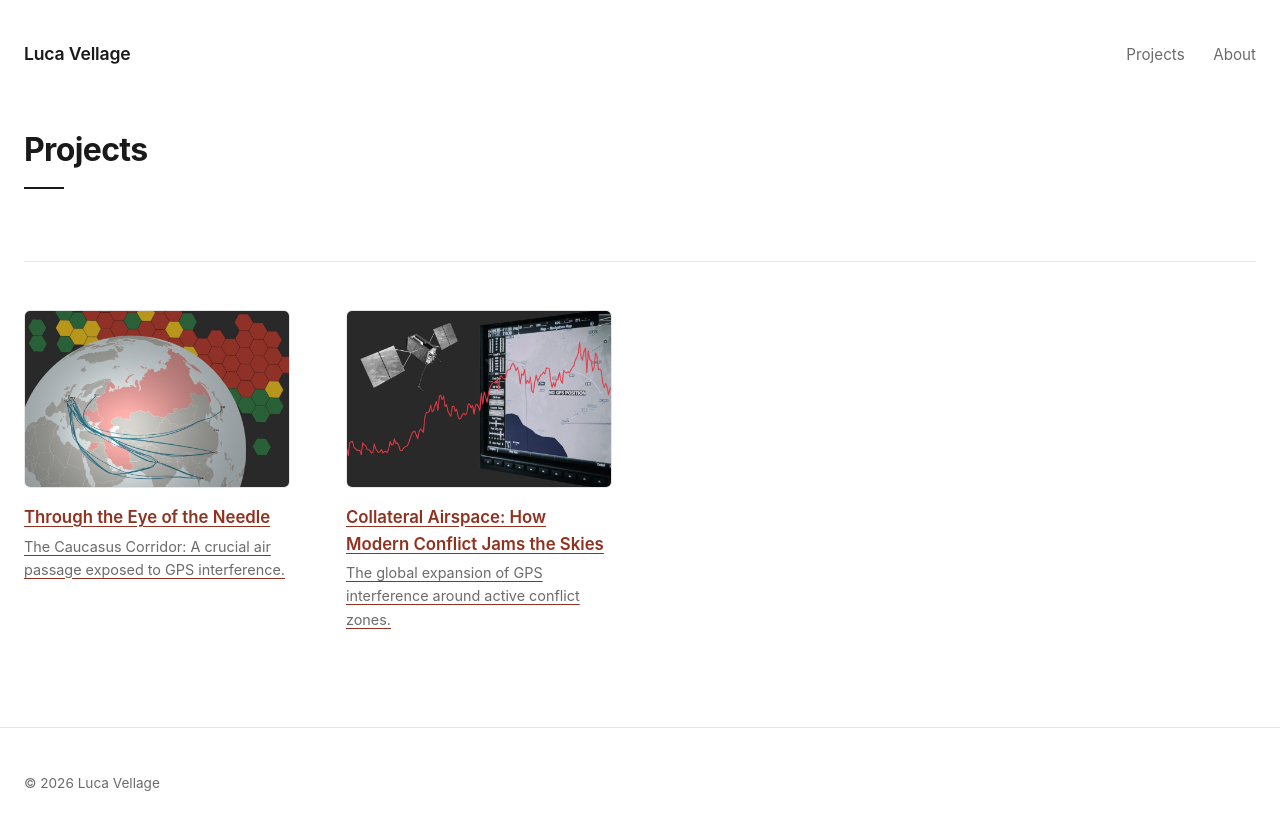
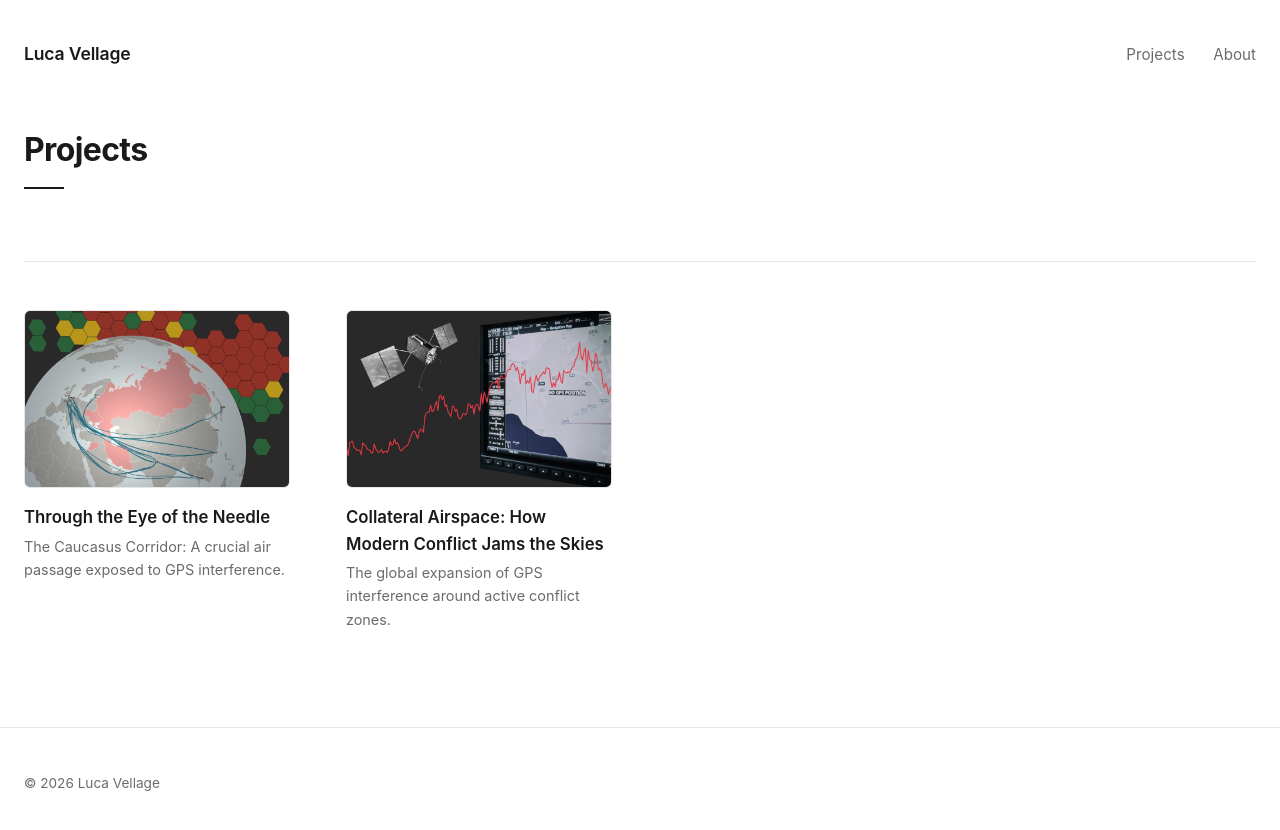
Before and after one commit to LucaVellage/lucavellage.github.io, a Jekyll site: the page built from index.html, in a window 1280 px wide. Shown: the top 830 px of the page. Built offline with Jekyll 4.4.1, drawn with Linux system fonts in a browser that asks for light colours.

Commit message:
hyperlink fix

```diff
--- a/assets/css/style.scss
+++ b/assets/css/style.scss
@@ -5,7 +5,7 @@
   --text: #1a1a1a;
   --muted: #6b6b6b;
   --border: #e6e6e6;
-  --accent: #8f3220;
+  --accent: #000000;
   --max-width: 1600px;
 }
 
@@ -84,7 +84,11 @@ main {
   gap: 3.5rem;
 }
 
-.project-card { display: block; }
+.project-card {
+  display: block;
+  color: var(--text);
+  text-decoration: none;
+}
 
 .project-thumb {
   aspect-ratio: 3 / 2;
@@ -103,14 +107,23 @@ main {
 }
 
 .project-card:hover .project-thumb img {
-    transform: scale(1.04);
-    opacity: 0.92;
+  transform: scale(1.04);
+  opacity: 0.92;
+}
+
+.project-card h2 {
+  color: var(--text);
 }
 
 .project-card-text h2 {
   font-size: 1.05rem;
   margin: 1rem 0 0.25rem;
   font-weight: 600;
+}
+
+.project-card p {
+  color: var(--muted);
+  text-decoration: none;
 }
 
 .project-card-text p {
@@ -154,7 +167,7 @@ main {
 }
 
 main a {
-  color: var(--accent);
+  color: var(--text);
   text-decoration: underline;
   text-underline-offset: 3px;
   transition: opacity 0.15s ease;
@@ -183,9 +196,7 @@ main a {
   transition: color 0.15s ease;
 }
 
-.back-bar a:hover {
-  color: var(--text);
-}
+.back-bar a:hover { color: var(--text); }
 
 .social-links {
   display: flex;
```
